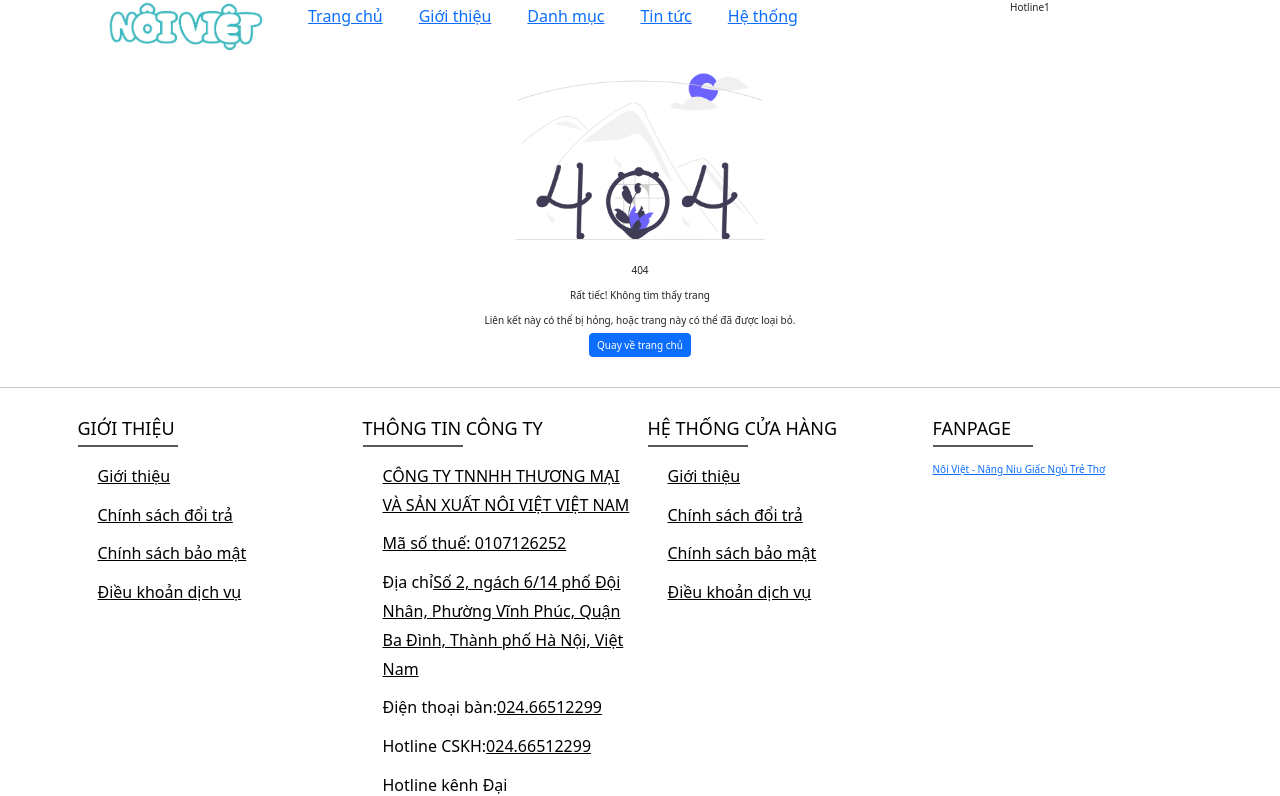
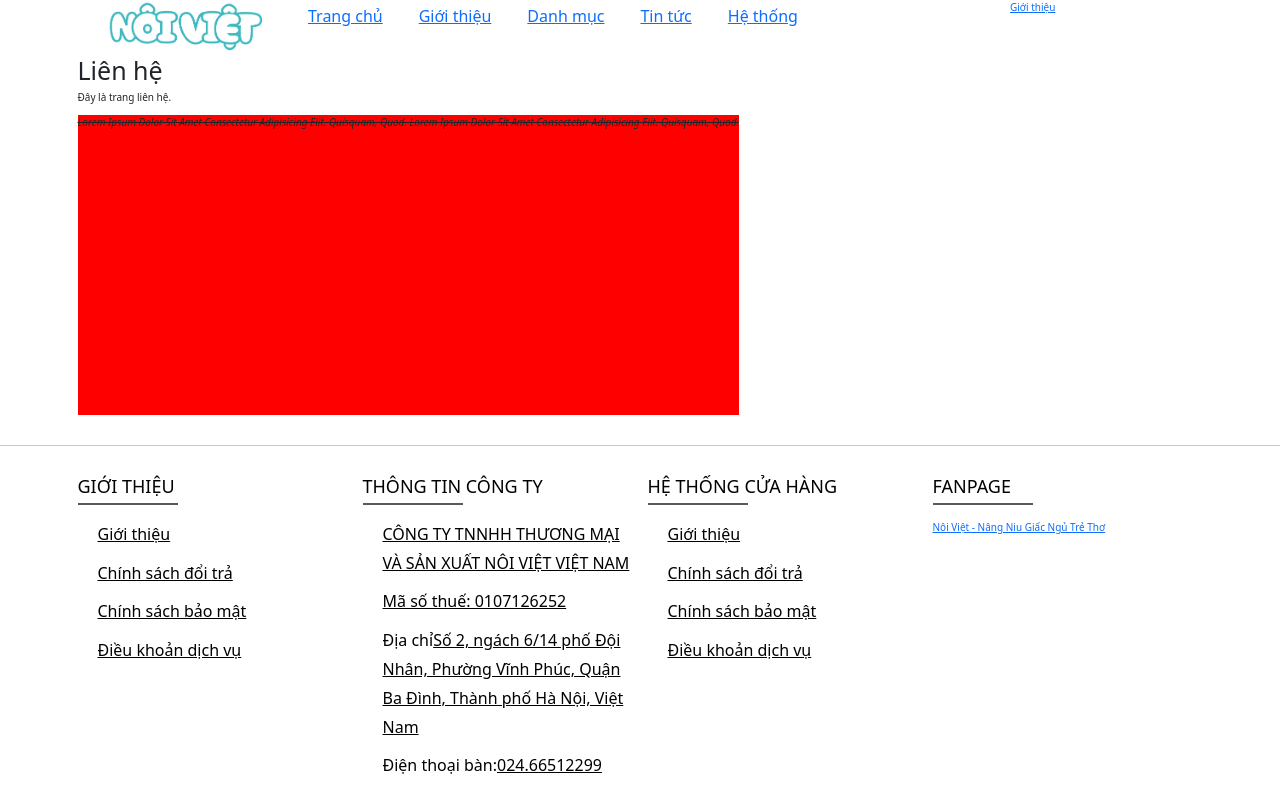
Before and after one commit to sonbui16/project-02, a React (Vite) app: page /contact in a window 1280 px wide. Shown: the top 796 px of the page. Built offline with nearby package versions, Linux system fonts and the light colour scheme.

Commit message:
fix giao diện

```diff
--- a/index.html
+++ b/index.html
@@ -17,8 +17,14 @@
       href="https://fonts.googleapis.com/css2?family=Quicksand:wght@300..700&display=swap"
       rel="stylesheet"
     />
-
     <link rel="stylesheet" href="/src/assets/css/styles.css" />
+    <link
+      rel="stylesheet"
+      href="https://cdnjs.cloudflare.com/ajax/libs/font-awesome/7.0.1/css/all.min.css"
+      integrity="sha512-2SwdPD6INVrV/lHTZbO2nodKhrnDdJK9/kg2XD1r9uGqPo1cUbujc+IYdlYdEErWNu69gVcYgdxlmVmzTWnetw=="
+      crossorigin="anonymous"
+      referrerpolicy="no-referrer"
+    />
   </head>
   <body>
     <div id="root"></div>
--- a/src/assets/css/styles.css
+++ b/src/assets/css/styles.css
@@ -30,7 +30,8 @@ button {
 }
 
 
-
+.header {
+}                                                                                                                                                     sqqsqqq
 
 
 /* Footer */
--- a/src/components/AppRoutes/index.jsx
+++ b/src/components/AppRoutes/index.jsx
@@ -19,6 +19,8 @@ import ErrorPage from "../../pages/ErrorPage";
 import UseState from "../../pages/UseState";
 import CleanUp from "../../pages/CleanUp";
 import ProductsDetail from "../../pages/ProductsDetail";
+import Contact from "../../pages/Contact";
+
 
 import DefaultLayout from "../../layouts/DefaultLayout";
 import PageLayout from "../../layouts/PageLayout";
@@ -45,6 +47,7 @@ function AppRoutes() {
           <Route path="/products/:slug" element={<ProductsDetail />} />
           <Route path="*" element={<ErrorPage />} />
           <Route path="clean-up" element={<CleanUp />} />
+          <Route path="/contact" element={<Contact />} />
         </Route>
         <Route path="/page" element={<PageLayout />}>
           <Route path="terms-of-use" element={<TermsOfUse />} />
--- a/src/layouts/components/Header/index.jsx
+++ b/src/layouts/components/Header/index.jsx
@@ -1,7 +1,10 @@
 import React from "react";
+import { Link } from "react-router";
+
 import Navigation from "../Navigation";
 // import {} from '../../../assets/images/logo.png';
 import logo from "../../../assets/images/logo.png";
+
 function Header() {
   return (
     <header className="container header">
@@ -18,8 +21,10 @@ function Header() {
         </div>
 
         <Navigation />
+          <Link className="col-2" to="/contact">Giới thiệu</Link>
 
-        <div className="col-2">Hotline1</div>
+        {/* <Link to="/about-us">Giới thiệu</Link>
+        <div className="col-2">Liên hệ</div> */}
       </div>
     </header>
   );
--- /dev/null
+++ b/src/pages/Contact/Contact.module.css
@@ -0,0 +1,28 @@
+.formGroup {}
+
+.label {
+    display: block;
+}
+
+.input {
+    border: 1px solid #ccc;
+    outline: none;
+    padding: 4px 8px;
+}
+
+.formGroup+.formGroup {
+    margin-top: 10px;
+}
+
+.coverImg {
+    /* height: 300px; */
+    min-height: 300px;
+    min-width: 350px;
+    background-color: red;
+    display: inline-block;
+    font-style:italic;
+    text-transform:capitalize;
+    text-decoration: line-through;
+
+    text-align: center; /* Căn giữa chữ, block, */
+}
--- /dev/null
+++ b/src/pages/Contact/index.jsx
@@ -0,0 +1,41 @@
+import React from "react";
+import { Link } from "react-router";
+// import avatar from "../../assets/images/img-avatar.png";
+import styles from "./Contact.module.css";
+function Contact() {
+  return (
+    <div>
+      <h1>Liên hệ</h1>
+      <p>Đây là trang liên hệ.</p>
+      {/* <form action="" autoComplete="off">
+        <div className={styles.formGroup}>
+          <label className="" for="">
+            <span className={styles.label}>Email</span>
+            <input
+              type="email"
+              className={styles.input}
+              placeholder="Nhập Email1"
+              autoComplete="off"
+            />
+          </label>
+        </div>
+
+        <div className={styles.formGroup}>
+          <label className="">
+            <span className={styles.label}>Password</span>
+            <input
+              type="password"
+              className={styles.input}
+              placeholder="Nhập Password"
+            />
+          </label>
+        </div>
+      </form> */}
+      <div className={styles.coverImg}>
+        Lorem ipsum dolor sit amet consectetur adipisicing elit. Quisquam, quod.
+        Lorem ipsum dolor sit amet consectetur adipisicing elit. Quisquam, quod.
+      </div>
+    </div>
+  );
+}
+export default Contact;
```
Also changed, not shown: src/assets/images/img-avatar.png (added).
